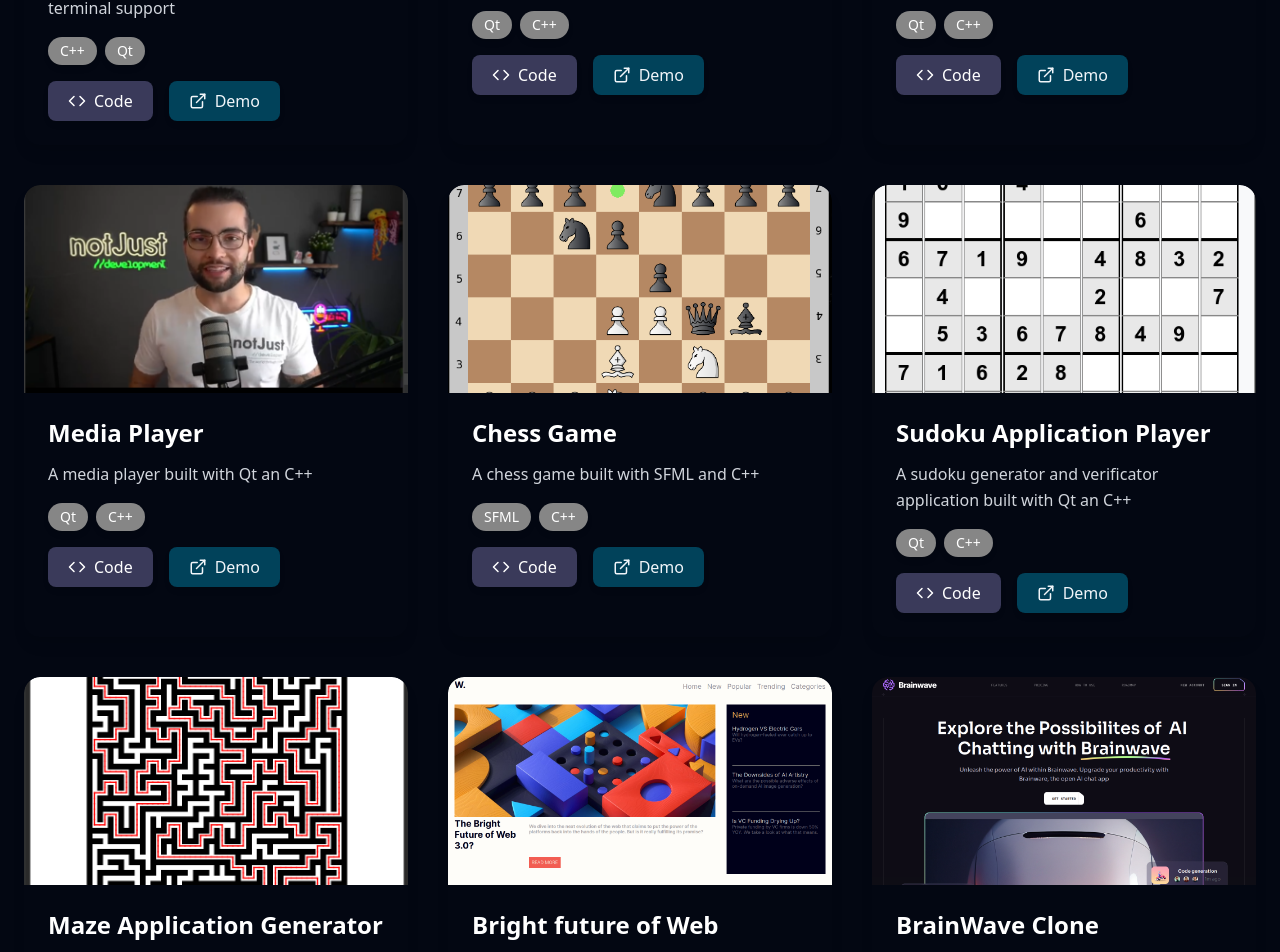
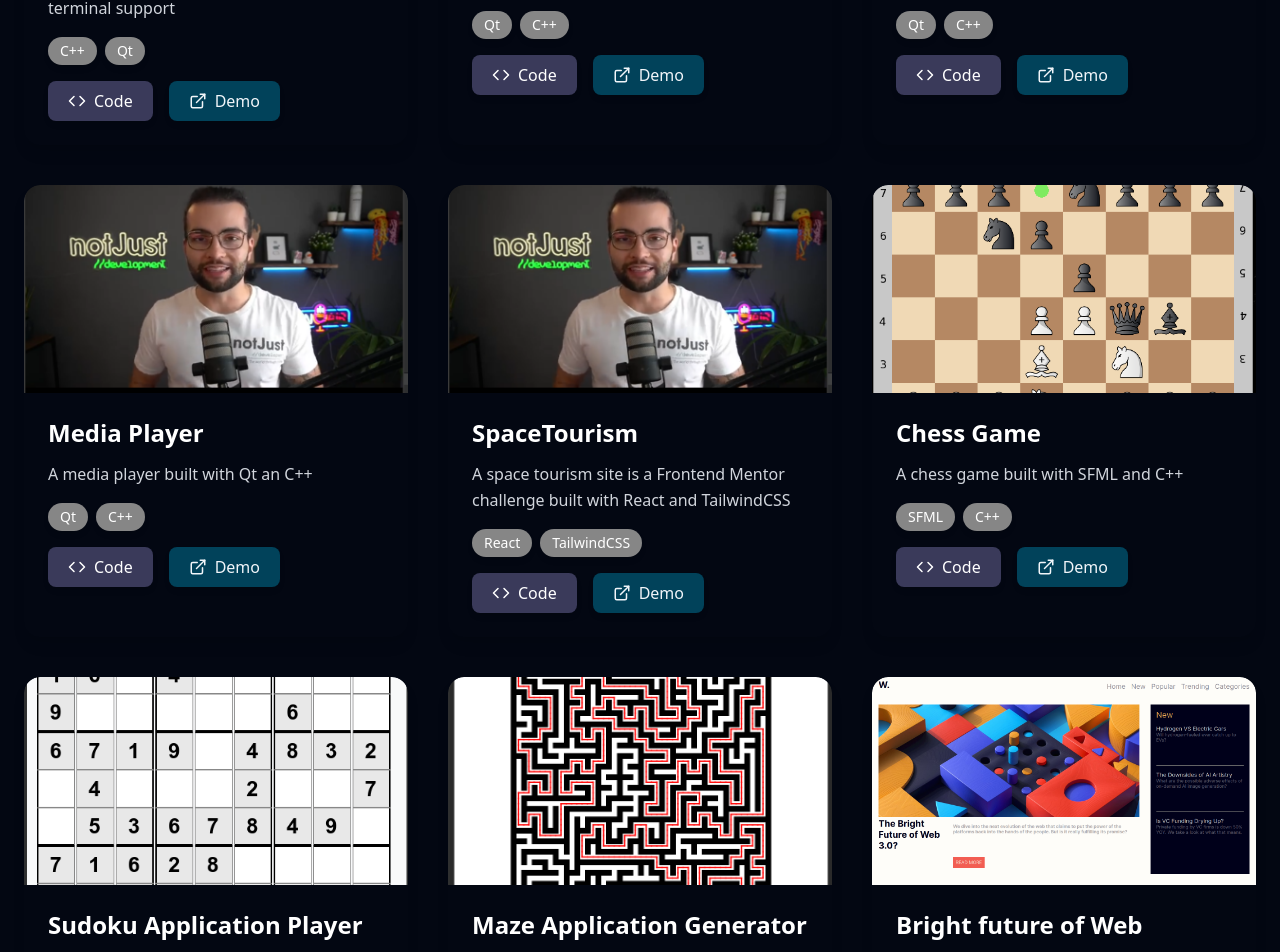
Before and after one commit to ToavinaJr/Modern-Portfolio, a React (Vite) app: page / in a window 1280 px wide. Shown: the part 1211-2163 px from the top of the page. Built offline with nearby package versions, Linux system fonts and the light colour scheme.

Commit message:
Ajout du projet space tourism

```diff
--- a/src/data/project.ts
+++ b/src/data/project.ts
@@ -32,6 +32,14 @@ const dataProject : Project[] = [
       image: "/images/Screenshot-Media-Player.png",
       demoLink: "https://demo.example.com",
       codeLink: "https://github.com/ToavinaJr/Media-Player-QT"
+    },
+    {
+      title: "SpaceTourism",
+      description: "A space tourism site is a Frontend Mentor challenge built with React and TailwindCSS",
+      tech: ["React", "TailwindCSS"],
+      image: "/images/Screenshot-Media-Player.png",
+      demoLink: "https://spacetourism-rciqya8vi-toavina-sylviannos-projects.vercel.app/",
+      codeLink: "https://github.com/ToavinaJr/spacetourism"
     },
     {
       title: "Chess Game",
```
Also changed, not shown: public/images/Screensshot-spacetourism.png (added).
